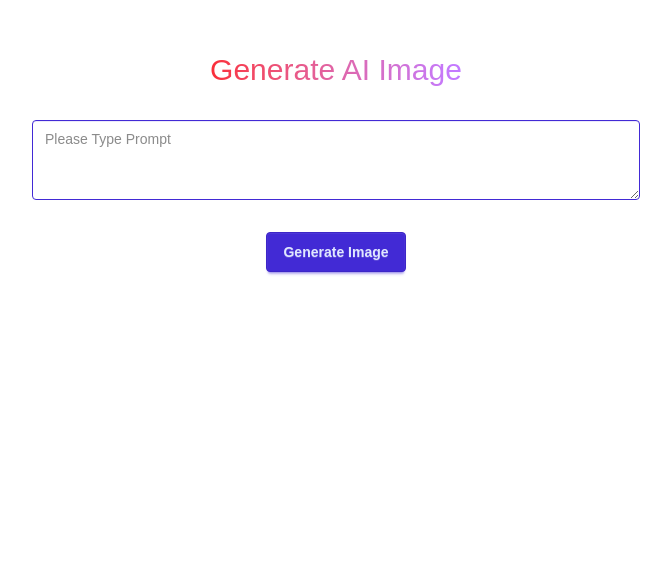
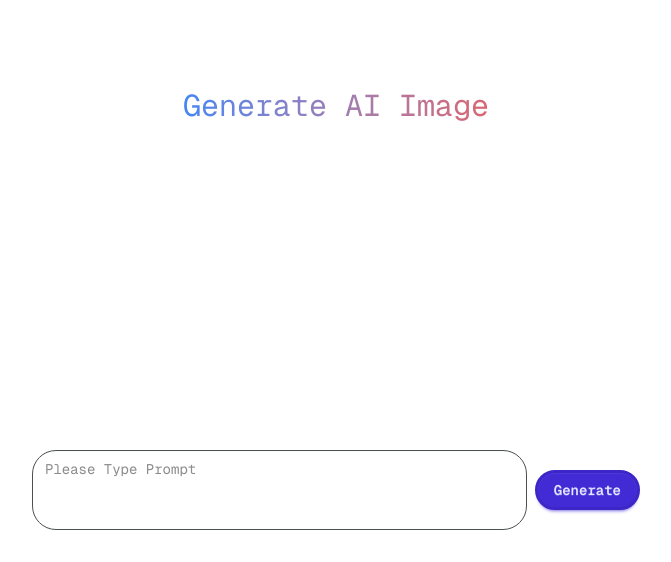
Before and after one commit to wsharpehsc/Image-Generation, a Next.js app: page / in a window 1280 px wide. Shown: the part 238-800 px from the top of the page, without its empty margins (304-975 px from the left). Built offline with nearby package versions, Linux system fonts and the light colour scheme.

Commit message:
feat: enhance AI image generation UI and update global styles

```diff
--- a/src/app/components/AIImage.tsx
+++ b/src/app/components/AIImage.tsx
@@ -16,23 +16,13 @@ export default function AIImage() {
   };
 
   return (
-    <div className="flex flex-col items-center justify-center min-h-screen p-8 gap-8">
-      <h1 className="text-3xl bg-gradient-to-r from-red-500 to-purple-400 bg-clip-text text-transparent">
+    <div className="flex flex-col items-center justify-center min-h-screen p-8 gap-8 font-mono tracking-normal">
+      <div className="flex-1 flex justify-center items-center">
+        {!imageData && (
+          <h1 className="text-3xl bg-gradient-to-r from-start to-end bg-clip-text text-transparent text-center">
             Generate AI Image
           </h1>
-      <textarea
-        placeholder="Please Type Prompt"
-        className="textarea textarea-primary max-w-1/2 w-1/2"
-        value={prompt}
-        onChange={(e) => setPrompt(e.target.value)}
-      ></textarea>
-      <button
-        className="btn btn-primary"
-        onClick={handleGenerate}
-        disabled={loading}
-      >
-        {loading ? "Generating..." : "Generate Image"}
-      </button>
+        )}
 
         {loading ? (
           <div className="skeleton card w-96 h-96"></div>
@@ -49,5 +39,21 @@ export default function AIImage() {
           )
         )}
       </div>
+      <div className="w-1/2 flex flex-row gap-2 mt-auto justify-center items-center">
+        <textarea
+          placeholder="Please Type Prompt"
+          className="textarea w-full border border-border rounded-3xl resize-none text-textMain"
+          value={prompt}
+          onChange={(e) => setPrompt(e.target.value)}
+        ></textarea>
+        <button
+          className="btn btn-primary rounded-4xl"
+          onClick={handleGenerate}
+          disabled={loading}
+        >
+          {loading ? "Generating..." : "Generate"}
+        </button>
+      </div>
+    </div>
   );
 }
--- a/src/app/globals.css
+++ b/src/app/globals.css
@@ -4,12 +4,18 @@
 :root {
   --background: #ffffff;
   --foreground: #171717;
+  --start: #4285f4;
+  --end: #d96570;
+  --border: #4a5050;
 }
 
 @theme inline {
   --color-background: var(--background);
   --color-foreground: var(--foreground);
   --font-sans: var(--font-geist-sans);
+  --color-start: var(--start);
+  --color-end: var(--end);
+  --color-border: var(--border);
   --font-mono: var(--font-geist-mono);
 }
 
```
Lines whose indentation alone changed are shown as unchanged.
